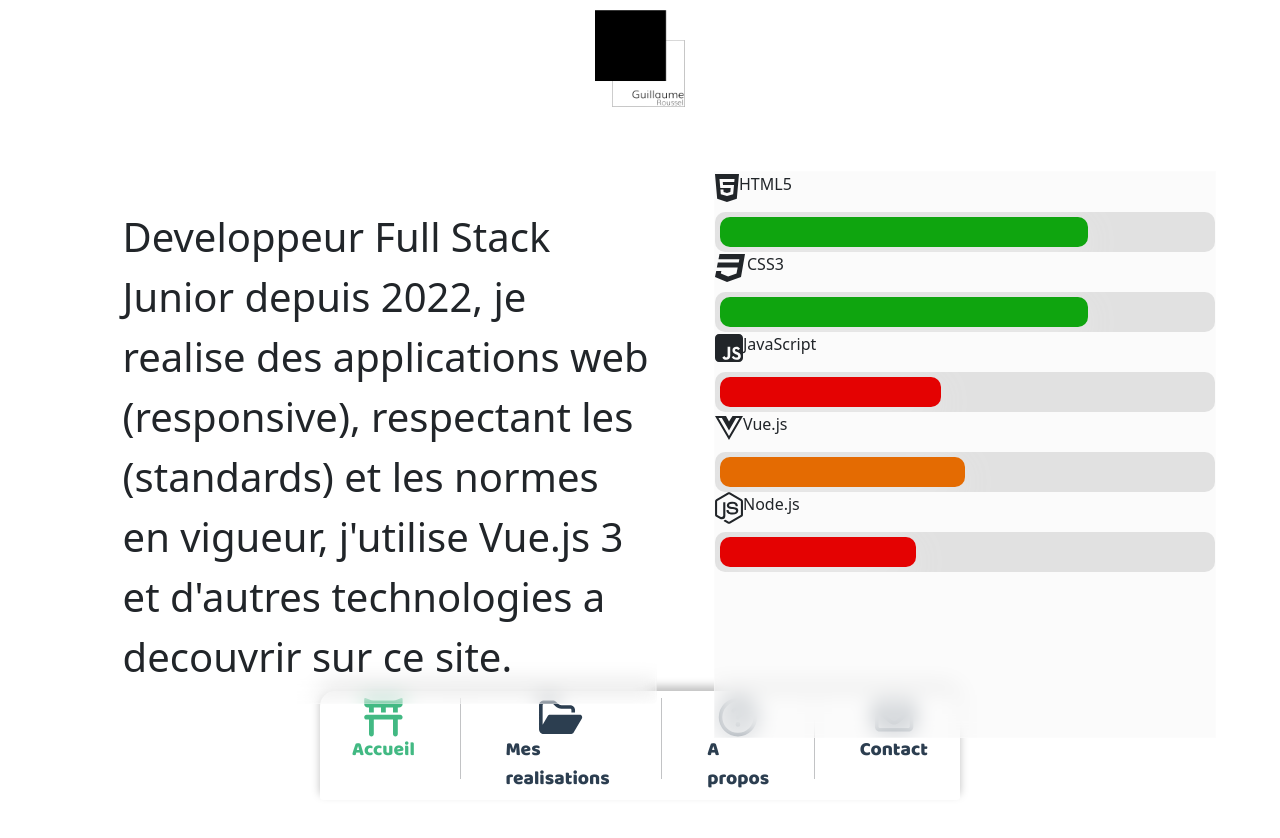
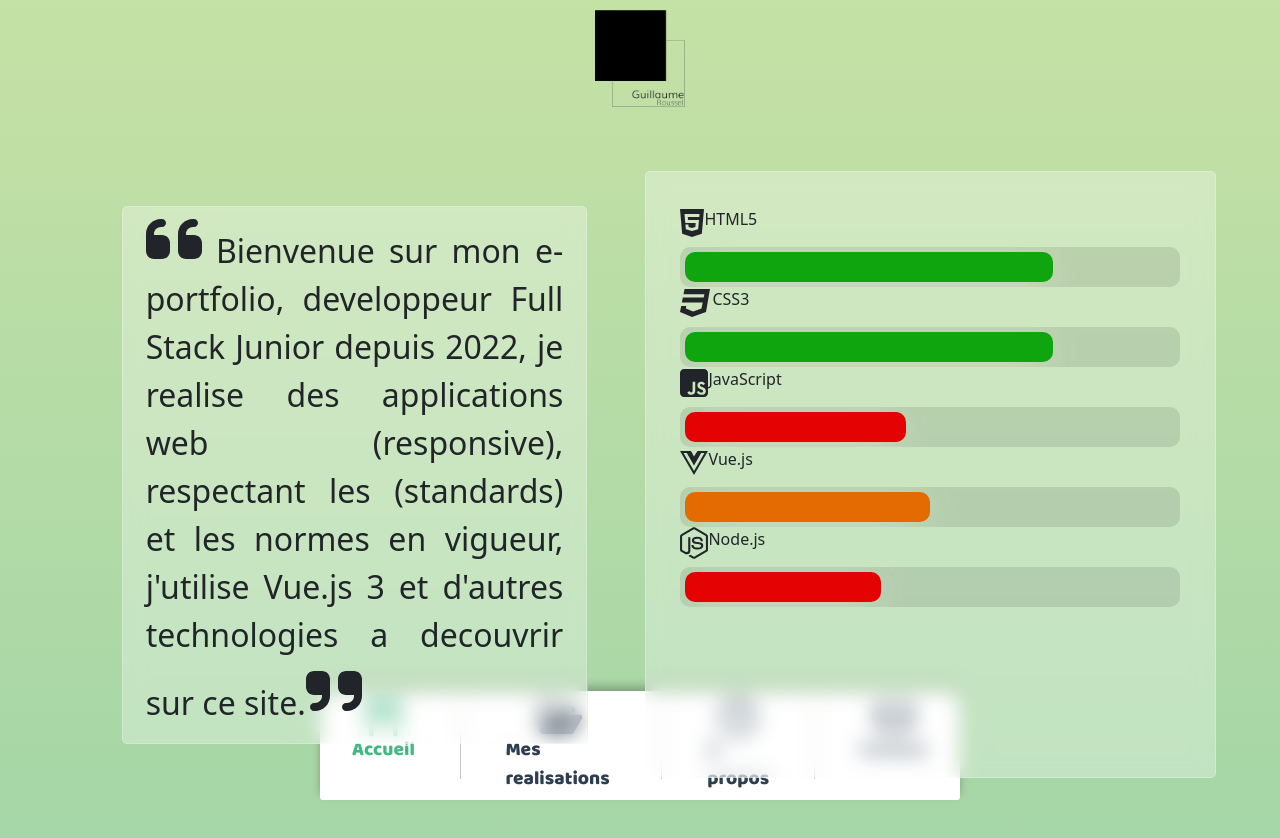
Before and after one commit to SmashGeek/guillaumeroussel, a Vue app: page /#/ in a window 1280 px wide. Shown: the top 838 px of the page. Before the commit the page ends 800 px from the top, so only its background shows below. Built offline with nearby package versions, Linux system fonts and the light colour scheme.

Commit message:
homepage v1.1

```diff
--- a/src/App.vue
+++ b/src/App.vue
@@ -18,4 +18,16 @@ export default {
 /*#app {
   font-family: Helvetica, Arial, sans-serif;
 }*/
+html {
+  min-height: 100%;
+}
+body {
+  margin: 0;
+  overflow: hidden;
+}
+.color {
+
+  background: linear-gradient(0deg, rgba(165,214,167,1) 0%, rgba(197,225,165,1) 100%);
+}
+
 </style>
--- a/src/components/HomeLeftSide.vue
+++ b/src/components/HomeLeftSide.vue
@@ -1,7 +1,7 @@
 <template>
 <div class="left-side">
-    <p>Developpeur Full Stack Junior depuis 2022, je realise des applications web (responsive), respectant les (standards) et les normes en vigueur,
-    j'utilise Vue.js 3 et d'autres technologies a decouvrir sur ce site.</p>
+    <p><font-awesome-icon :icon="['fas', 'quote-left']" size="2x" /> Bienvenue sur mon e-portfolio, developpeur Full Stack Junior depuis 2022, je realise des applications web (responsive), respectant les (standards) et les normes en vigueur,
+    j'utilise Vue.js 3 et d'autres technologies a decouvrir sur ce site.<font-awesome-icon :icon="['fas', 'quote-right']" size="2x" /></p>
 </div>
 
 </template>
@@ -18,11 +18,13 @@ export default {
 .left-side {
     width: 50%;
     margin: 3% 5% 3% 5%;
-    font-size: 2.5em;
-    background: rgba(255,255,255,0.05);
+    padding: 0% 2% 0% 2%;
+    font-size: 2em;
+    background: rgba(255, 255, 255, 0.3);
     backdrop-filter: blur(10px);
     border: 1px solid rgba(255,255,255,0.25);
     border-radius: 5px;
+    text-align: justify;
 }
 
 </style>
--- a/src/components/HomeRightSide.vue
+++ b/src/components/HomeRightSide.vue
@@ -44,9 +44,11 @@ export default {
 <style scoped>
 
 .progress-container {
-	background: rgba(248, 248, 248, 0.5);
-	backdrop-filter: blur(10px);
-	border: 1px solid rgba(255,255,255,0.25);
+	background: rgba(255, 255, 255, 0.3);
+    backdrop-filter: blur(10px);
+    border: 1px solid rgba(255,255,255,0.25);
+    border-radius: 5px;
+	padding: 3%;
 }
 .progress-title {
 	display: flex;
--- a/src/views/HomeView.vue
+++ b/src/views/HomeView.vue
@@ -33,7 +33,6 @@ export default {
 
 .divided-home {
   display: flex;
-  flex-direction: row;
-  margin: 5% 5% 0% 5%;
+  margin: 5% 5% 5% 5%;
 }
 </style>
```
Also changed, not shown: src/assets/img/Sprinkle.svg (added).
